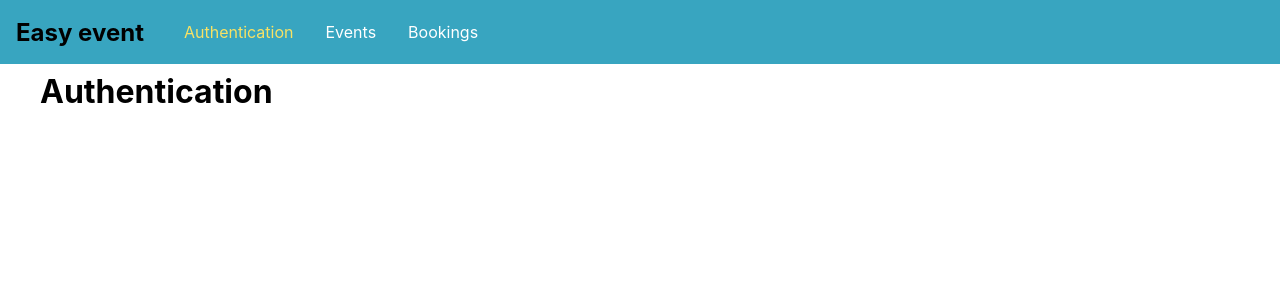
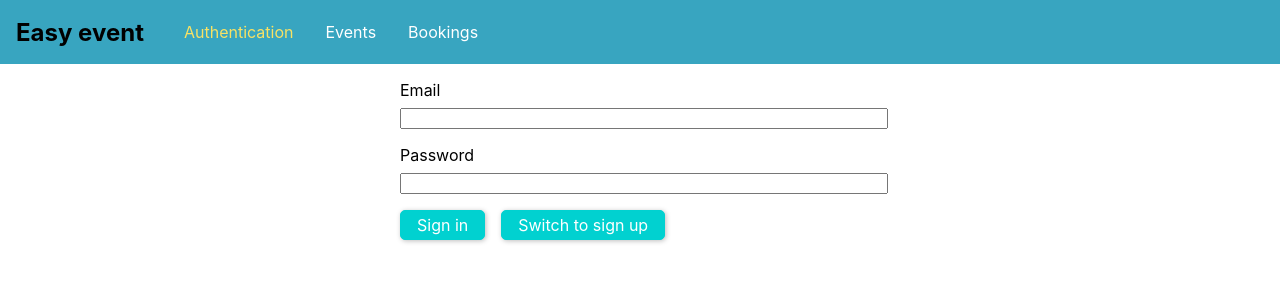
Before and after one commit to AnnLe4869/event-booking, a React (Create React App) app in the folder client/: page /auth in a window 1280 px wide. Shown: the top 300 px of the page. Built offline with nearby package versions, Linux system fonts and the light colour scheme.

Commit message:
Create form for authentication and style them
_ Hard-code the CSS part
_ No connection to back-end yet
_ Fix the port of where back-end run (from 3000 to 8000) so it doesn't conflict with front-end

```diff
--- /dev/null
+++ b/client/src/page/Auth.css
@@ -0,0 +1,35 @@
+.auth-form {
+  width: 30rem;
+  max-width: 80%;
+  margin: 5rem auto;
+}
+
+.form-control label,
+.form-control input {
+  width: 100%;
+  display: block;
+}
+
+.form-control label {
+  margin-bottom: 0.5rem;
+}
+
+.form-control {
+  margin-bottom: 1rem;
+}
+
+.form-actions button {
+  background: #01d1d0;
+  font: inherit;
+  border: 1px solid #01d1d0;
+  border-radius: 5px;
+  padding: 0.25rem 1rem;
+  margin-right: 1rem;
+  box-shadow: 1px 1px 5px rgba(0, 0, 0, 0.26);
+  color: #fff;
+}
+.form-actions button:hover,
+.form-actions button:active {
+  background: #01a7a7;
+  border-color: #01a7a7;
+}
--- a/client/src/page/Auth.js
+++ b/client/src/page/Auth.js
@@ -1,5 +1,23 @@
 import React from "react";
+import "./Auth.css";
 
 export default function Auth() {
-  return <h1>Authentication</h1>;
+  return (
+    <>
+      <form action="/graphql" method="post" className="auth-form">
+        <div className="form-control">
+          <label htmlFor="email">Email</label>
+          <input type="email" name="email" id="email" />
+        </div>
+        <div className="form-control">
+          <label htmlFor="password">Password</label>
+          <input type="password" name="password" id="password" />
+        </div>
+        <div className="form-actions">
+          <button type="submit">Sign in</button>
+          <button type="button">Switch to sign up</button>
+        </div>
+      </form>
+    </>
+  );
 }
```
Also changed, not shown: 1 other file (tests, documents, lock files or other folders).
